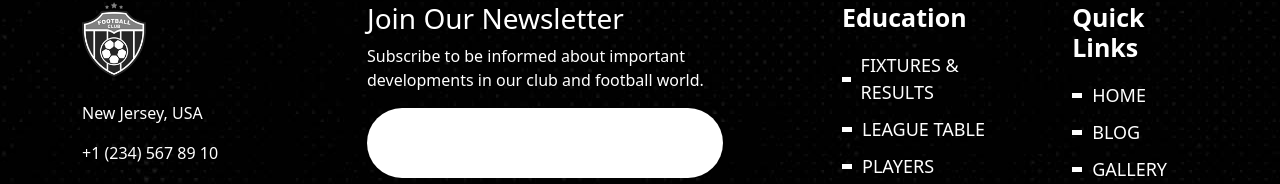
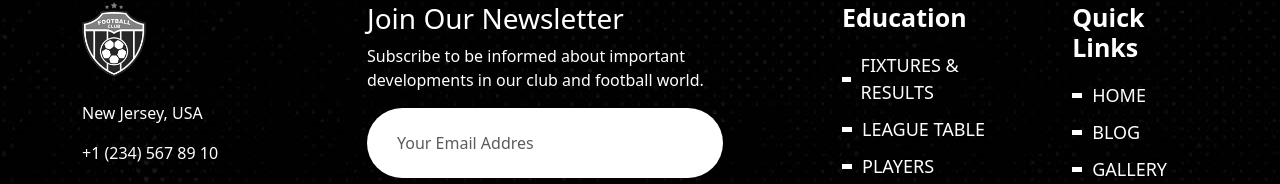
Before and after one commit to FernandoVerderame/proj-html-vuejs, a Vue app: page / in a window 1280 px wide. Shown: the part 746-930 px from the top of the page. Built offline with nearby package versions, Linux system fonts and the light colour scheme.

Commit message:
added props

```diff
--- a/src/components/AppFooter.vue
+++ b/src/components/AppFooter.vue
@@ -91,7 +91,7 @@ export default {
                         <div class="news-form"></div>
                     </div>
                     <div class="form">
-                        <FooterForm />
+                        <FooterForm placeholder="Your Email Addres" />
                     </div>
                 </div>
                 <div class="col col-4 offset-1 footer-list">
--- a/src/components/footercomponents/FooterForm.vue
+++ b/src/components/footercomponents/FooterForm.vue
@@ -3,14 +3,15 @@ export default {
     name: 'FooterForm',
     data: () => ({
         searchTerm: ''
-    })
+    }),
+    props: { placeholder: String }
 }
 </script>
 
 <template>
     <form>
         <div class="input-group">
-            <input type="text" class="form-control" v-model="searchTerm">
+            <input type="text" class="form-control" v-model="searchTerm" :placeholder="placeholder">
         </div>
         <div class="button-group mt-2">
             <button class="btn">Subscribe &#8594;</button>
```
